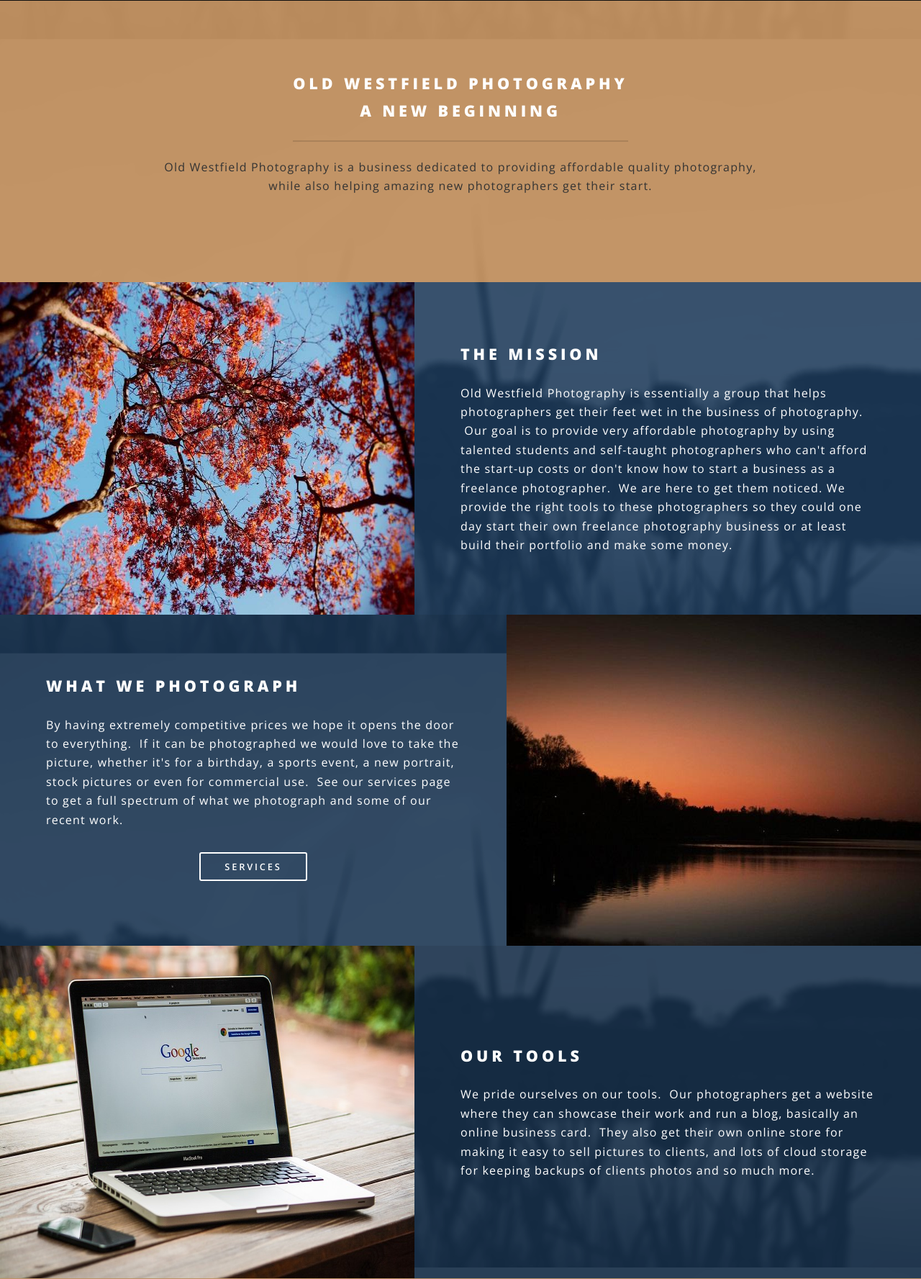
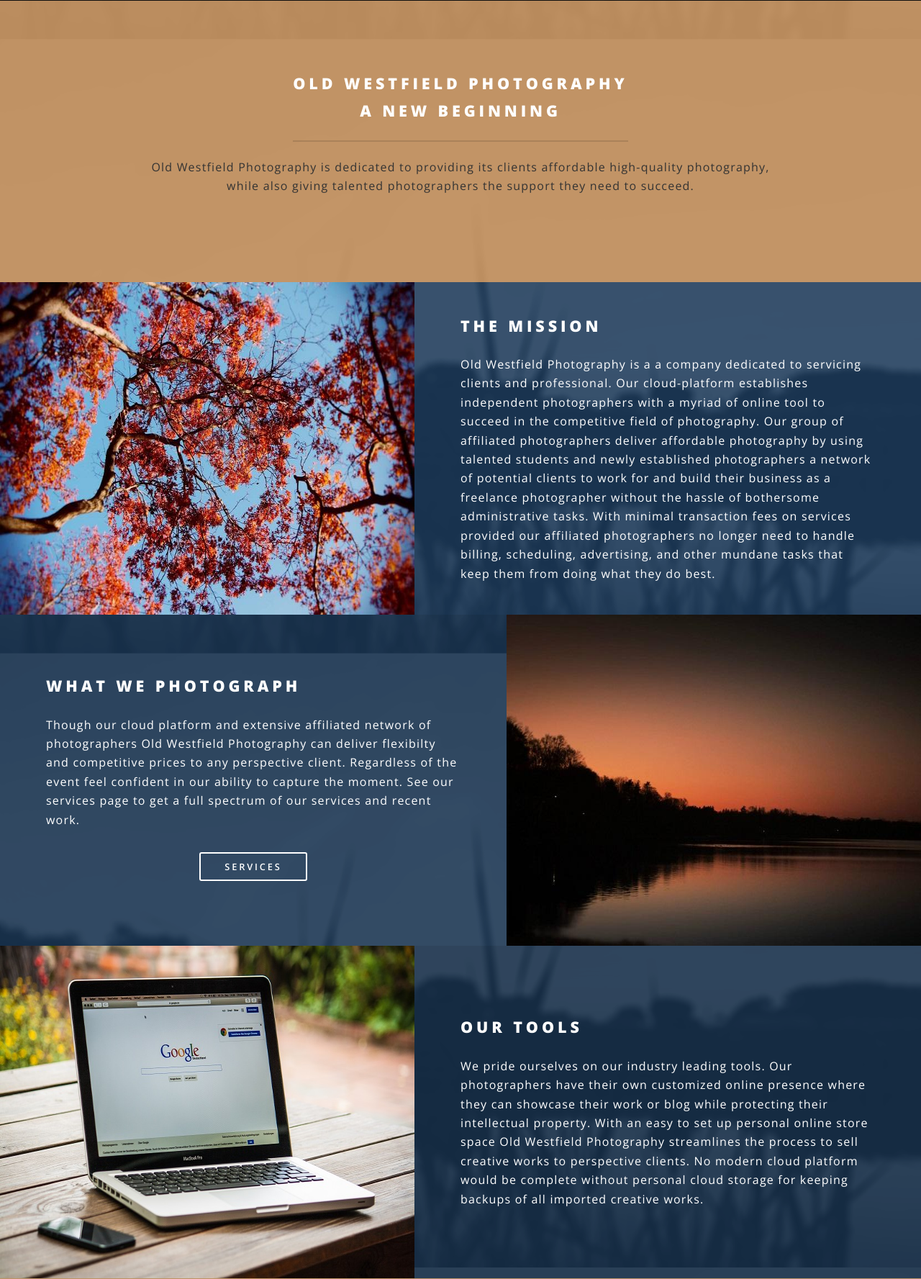
Before and after one commit to ras592/fuzzy-eureka, a Flask app: page / in a window 1280 px wide. Shown: the part 799-2576 px from the top of the page at 72% size. Run offline with Flask 2, Linux system fonts and the light colour scheme.

Commit message:
Update index page copy

```diff
--- a/templates/old_westfield.html
+++ b/templates/old_westfield.html
@@ -20,7 +20,7 @@
 	<div class="inner">
 		<header class="major">
 			<h2>Old Westfield photography<br>A new beginning</h2>
-			<p>Old Westfield Photography is a business dedicated to providing affordable quality photography,<br>while also helping amazing new photographers get their start.</p>
+			<p>Old Westfield Photography is dedicated to providing its clients affordable high-quality photography,<br>while also giving talented photographers the support they need to succeed.</p>
 		</header>
 	</div>
 </section>
@@ -34,7 +34,7 @@
 		</div>
 		<div class="content">
 			<h2>The Mission</h2>
-			<p>Old Westfield Photography is essentially a group that helps photographers get their feet wet in the business of photography. &nbsp;Our goal is to provide very affordable photography by using talented&nbsp;students and self-taught photographers who can't afford the start-up costs&nbsp;or don't know how to start a business as a freelance photographer.&nbsp; We are here to get them noticed. We provide&nbsp;the right tools to these&nbsp;photographers so they could one day start their own freelance photography business or at least build their portfolio and make some money.</p>
+			<p>Old Westfield Photography is a a company dedicated to servicing clients and professional. Our cloud-platform establishes independent photographers with a myriad of online tool to succeed in the competitive field of photography. Our group of affiliated photographers deliver affordable photography by using talented students and newly established photographers a network of potential clients to work for and build their business as a freelance photographer without the hassle of bothersome administrative tasks. With minimal transaction fees on services provided our affiliated photographers no longer need to handle billing, scheduling, advertising, and other mundane tasks that keep them from doing what they do best.</p>
 		</div>
 	</section>
 	<section class="spotlight">
@@ -47,7 +47,7 @@
 
 			<h2>What we photograph</h2>
 
-			<p>By having extremely competitive prices we hope it opens the door to everything. &nbsp;If it can be photographed we would love to take the picture, whether it's for a birthday, a sports event, a new portrait, stock pictures or even for commercial use. &nbsp;See our services page to get a full spectrum of what we photograph and some of our recent work.</p>
+			<p>Though our cloud platform and extensive affiliated network of photographers Old Westfield Photography can deliver flexibilty and competitive prices to any perspective client. Regardless of the event feel confident in our ability to capture the moment. See our services page to get a full spectrum of our services and recent work.</p>
 			<p align="center">
 				<a href="/services" class="button">Services</a>
 			</p>
@@ -59,7 +59,7 @@
 		</div>
 		<div class="content">
 			<h2>our tools</h2>
-			<p>We pride ourselves on our tools. &nbsp;Our photographers get a website where they can showcase their work and run a blog, basically an online business card. &nbsp;They also get their own online store for making it easy to sell pictures to clients, and lots of cloud storage for keeping backups of clients photos and so much more.</p>
+			<p>We pride ourselves on our industry leading tools. Our photographers have their own customized online presence where they can showcase their work or blog while protecting their intellectual property. With an easy to set up personal online store space Old Westfield Photography streamlines the process to sell creative works to perspective clients. No modern cloud platform would be complete without personal cloud storage for keeping backups of all imported creative works.</p>
 		</div>
 	</section>
 </section>
```
